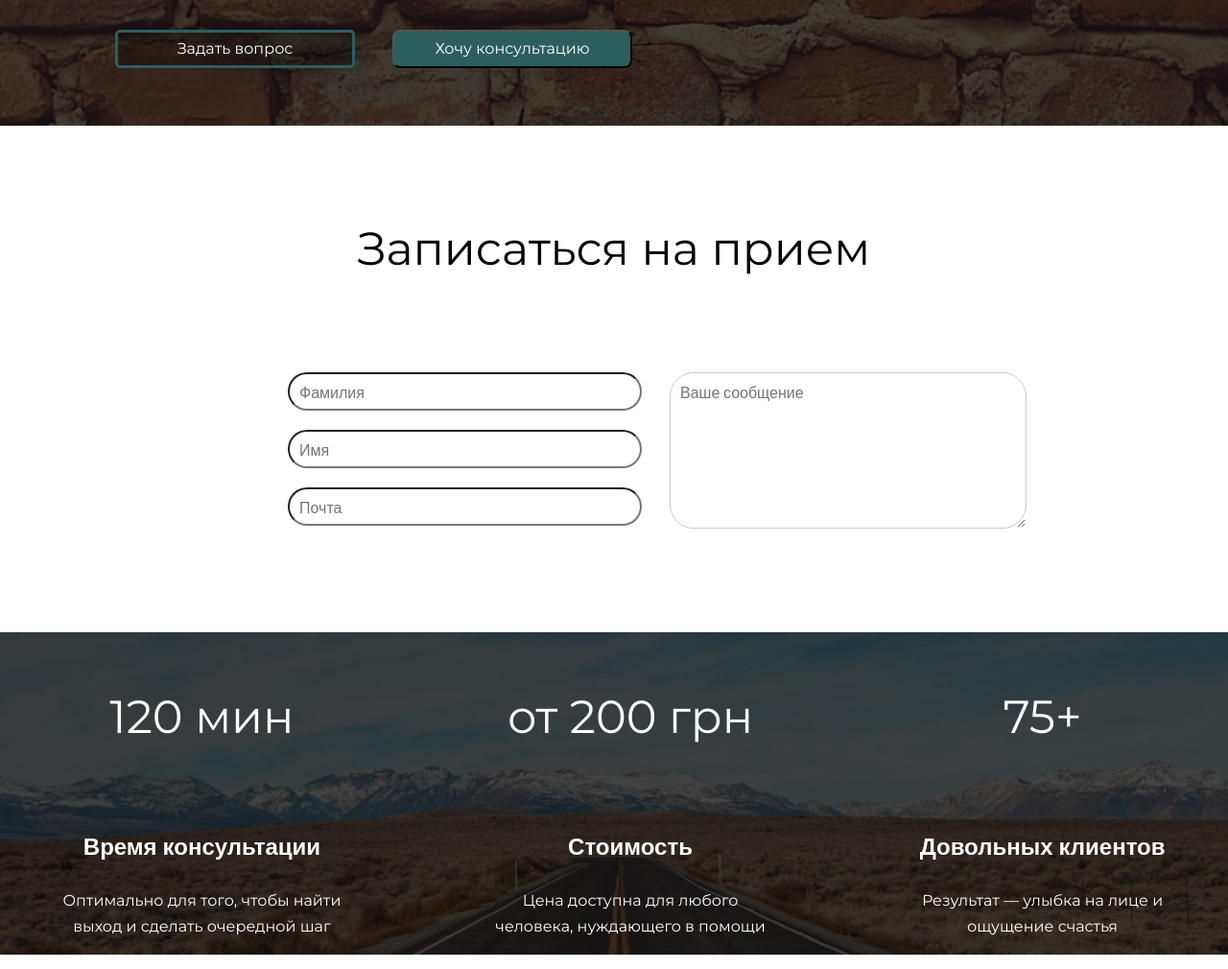
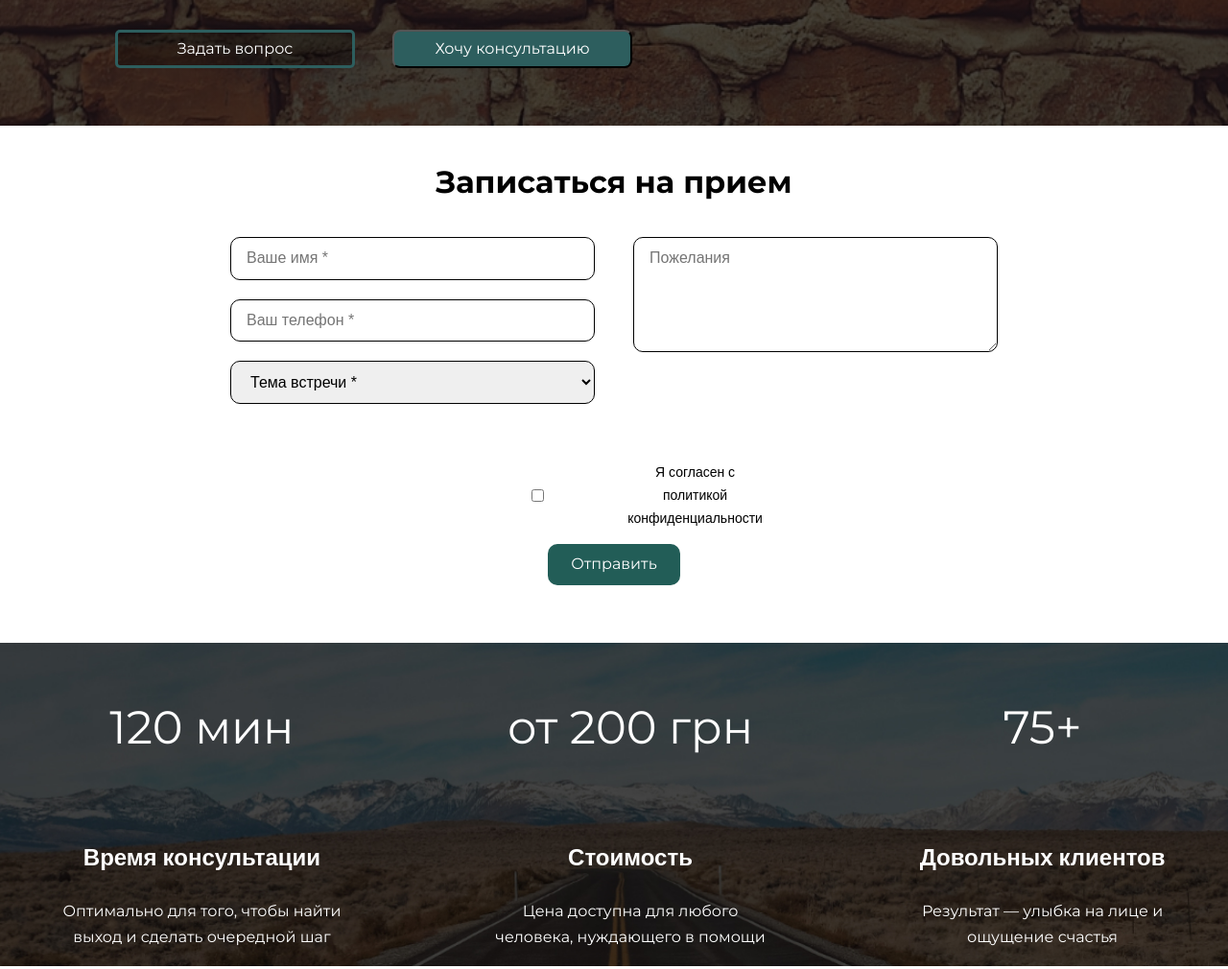
Before and after one commit to qdiss99/duosite, a plain HTML site: page index.html in a window 1280 px wide. Shown: the part 1808-2818 px from the top of the page at 96% size. Drawn offline with nearby package versions, Linux system fonts and the light colour scheme; grey boxes are pictures that could not be loaded.

Commit message:
button-2

```diff
--- a/css/style.css
+++ b/css/style.css
@@ -387,74 +387,79 @@ h1 {
 }
 /*Второй блок*/
 .content-2 {
-    display: flex;
-    flex-direction: column;
-    align-items: center; /* по горизонтали по центру */
-    width: 100vw;
-    height: auto; /* высота по содержимому */
-    padding: 40px 20px; /* сверху/снизу и по бокам */
-    box-sizing: border-box;
+    text-align: center;
+    font-family: sans-serif;
 }
 
-.Record-2 {
-    font-size: 48px;
-    font-family: Oswald, sans-serif;
-    margin-bottom: 40px; /* отступ снизу для разделения с формой */
-    color: #000; /* или другой цвет */
-    text-align: center;
-    width: 100%;
-    font-weight: 400;
-}
-.Record-4{
-    font-weight: 400;
+.Record-2 p {
+    font-size: 32px;
+    font-weight: bold;
+    margin-bottom: 30px;
 }
 
 .form-container {
     display: flex;
+    flex-wrap: wrap;
     justify-content: center;
-    align-items: flex-start;
-    gap: 20px;
-    width: 100%;
-    max-width: 960px; /* ширина формы */
-    box-sizing: border-box;
-    font-weight: 400;
+    gap: 40px;
+    max-width: 800px;
+    margin: 0 auto;
 }
 
-.form-left {
+.form-left,
+.form-right {
     display: flex;
     flex-direction: column;
     gap: 20px;
     flex: 1;
-    min-width: 0;
-
-
-
+    min-width: 280px;
 }
 
-.form-left input {
-    width: 369px;
-    height: 40px;
-    padding: 10px;
+input,
+select,
+textarea {
+    padding: 12px 16px;
     font-size: 16px;
-    border-radius: 25px;
+    border: 1px solid #000;
+    border-radius: 10px;
     box-sizing: border-box;
-    margin-left: 140px;
+    width: 100%;
 }
 
-.form-right {
-    min-width: 0;
-    margin-right:50px;
+textarea {
+    height: 120px;
+    resize: vertical;
 }
 
-.form-right textarea {
-    width: 372px;
-    height: 163px;
-    padding: 10px;
+.form-bottom {
+    display: flex;
+    flex-direction: column;
+    align-items: center;
+    margin-top: 20px;
+    width: 100%;
+    gap: 15px;
+}
+
+.checkbox-container {
+    display: flex;
+    align-items: center;
+    font-size: 14px;
+    gap: 8px;
+}
+
+button[type="submit"] {
+    background-color: #225d57;
+    color: white;
+    padding: 12px 24px;
     font-size: 16px;
-    border: 1px solid #ccc;
-    resize: vertical;
-    box-sizing: border-box;
-    border-radius: 25px;
+    border: none;
+    border-radius: 10px;
+    cursor: pointer;
+    transition: 0.3s;
+}
+
+button[type="submit"]:hover {
+    background-color: #1b4a45;
 }
 .Record-3 {
     color: rgba(45, 94, 94, 1);
--- a/index.html
+++ b/index.html
@@ -108,17 +108,30 @@
         <p>Записаться на прием</p>
     </div>
 
-    <div class="form-container">
+    <form class="form-container">
         <div class="form-left">
-            <input id="surname" type="text" placeholder="Фамилия">
-            <input id="name" type="text" placeholder="Имя">
-            <input id="email" type="email" placeholder="Почта">
+            <input type="text" placeholder="Ваше имя *" required>
+            <input type="tel" placeholder="Ваш телефон *" required>
+            <select required>
+                <option disabled selected>Тема встречи *</option>
+                <option>Консультация</option>
+                <option>Обследование</option>
+                <option>Лечение</option>
+            </select>
         </div>
+
         <div class="form-right">
-            <textarea id="message" placeholder="Ваше сообщение"></textarea>
+            <textarea placeholder="Пожелания"></textarea>
         </div>
-    </div>
 
+        <div class="form-bottom">
+            <label class="checkbox-container">
+                <input type="checkbox" required>
+                <span>Я согласен с политикой конфиденциальности</span>
+            </label>
+            <button type="submit">Отправить</button>
+        </div>
+    </form>
 </section>
 
     <section class="offer_section-four">
```
